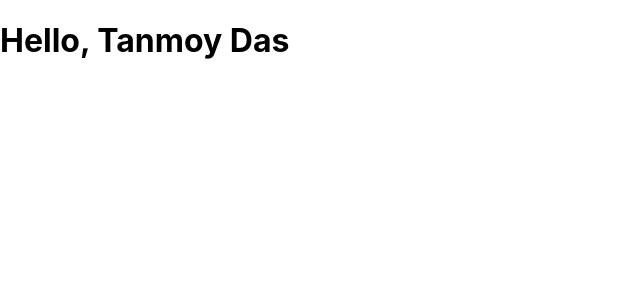
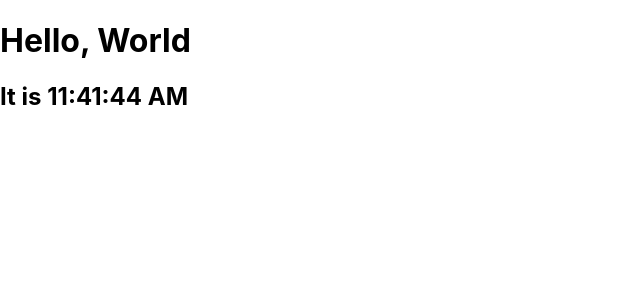
Before and after one commit to NoTanmoyNotFound/ReactJs, a React (Create React App) app: page / in a window 1280 px wide. Shown: the top 300 px of the page, without its empty margins (0-640 px from the left). Built offline with nearby package versions, Linux system fonts and the light colour scheme.

Commit message:
Render Elemenet in React

```diff
--- a/src/index.js
+++ b/src/index.js
@@ -1,11 +1,23 @@
 import React from 'react';
 import ReactDOM from 'react-dom/client';
 import './index.css';
-import App from './App';
+// import App from './App';
 import reportWebVitals from './reportWebVitals';
 
+
 const root = ReactDOM.createRoot(document.getElementById('root'));
-root.render(<App />);
+function tick() {
+    const element = (
+        <div>
+            <h1>Hello, World</h1>
+            <h2>It is {new Date().toLocaleTimeString()}</h2>
+        </div>
+    )
+    root.render(element);
+}
+
+setInterval(tick , 1000);
+
 
 
 // If you want to start measuring performance in your app, pass a function
```
